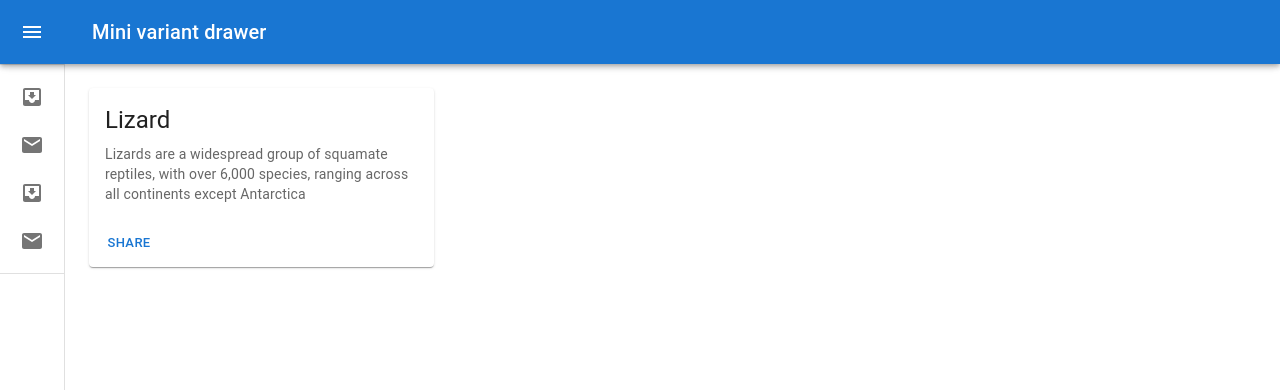
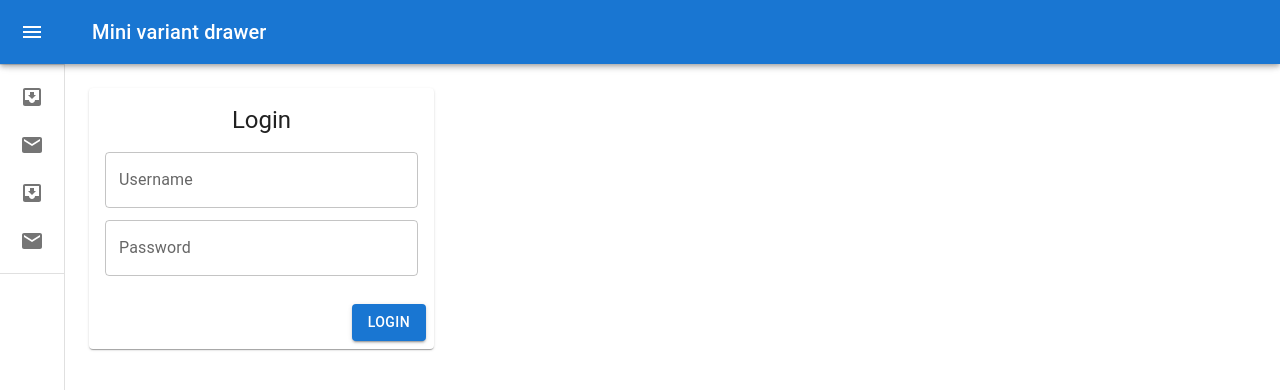
Before and after one commit to Sasanika/ReacJS_MUIBaiscs, a React (Vite) app: page /dashboard in a window 1280 px wide. Shown: the top 390 px of the page. Built offline with nearby package versions, Linux system fonts and the light colour scheme.

Commit message:
Made a login page with validation

```diff
--- /dev/null
+++ b/src/components/login/Login.jsx
@@ -0,0 +1,75 @@
+import {Button, CardActionArea, CardActions} from "@mui/material";
+import CardContent from "@mui/material/CardContent";
+import Typography from "@mui/material/Typography";
+import Box from "@mui/material/Box";
+import TextField from "@mui/material/TextField";
+import Card from "@mui/material/Card";
+import * as React from "react";
+import {useState} from "react";
+
+
+export default function Login(){
+
+    var uName = 'sasa@23';
+    var pword = 'sasa@23';
+
+    const [username, setUserName] = useState('');
+    const [password, setPassword] = useState('');
+
+    const loginAction= ()=>{
+        if (username===uName && password===pword){
+            alert("Login Success")
+        }else{
+            alert("Login fail")
+        }
+    }
+
+    return(
+        <Card sx={{ maxWidth: 345 }}>
+            <CardActionArea>
+
+                <CardContent>
+                    <Typography sx={{textAlign:'center'}} gutterBottom variant="h5" component="div">
+                        Login
+                    </Typography>
+                    <Box
+                        component="form"
+                        noValidate
+                        autoComplete="off"
+                    >
+                        <TextField
+                            onChange={(val)=>{setUserName(val.target.value)}}
+                            value={username}
+                            margin={'dense'}
+                            fullWidth={true}
+                            id="username"
+                            label="Username"
+                            variant="outlined"
+                        />
+                        <TextField
+                            onChange={(val)=>{setPassword(val.target.value)}}
+                            value={password}
+                            margin={'dense'}
+                            fullWidth={true}
+                            id="password"
+                            label="Password"
+                            variant="outlined"
+                            type={'password'}
+                        />
+
+
+                    </Box>
+                </CardContent>
+            </CardActionArea>
+            <CardActions sx={{display:'flex', justifyContent:'end'}}>
+                <Button
+                    onClick={()=>loginAction()}
+                    variant="contained">
+                    Login
+                </Button>
+
+            </CardActions>
+
+        </Card>
+    );
+}
--- a/src/pages/dashboard/Dashboard.jsx
+++ b/src/pages/dashboard/Dashboard.jsx
@@ -1,31 +1,11 @@
 import * as React from 'react';
-import Card from '@mui/material/Card';
-import CardContent from '@mui/material/CardContent';
-import CardMedia from '@mui/material/CardMedia';
-import Typography from '@mui/material/Typography';
-import { Button, CardActionArea, CardActions } from '@mui/material';
+import Login from "../../components/login/Login.jsx";
 
 export default function Dashboard() {
     return (
-        <Card sx={{ maxWidth: 345 }}>
-            <CardActionArea>
+        <div>
+        <Login/>
 
-                <CardContent>
-                    <Typography gutterBottom variant="h5" component="div">
-                        Lizard
-                    </Typography>
-                    <Typography variant="body2" color="text.secondary">
-                        Lizards are a widespread group of squamate reptiles, with over 6,000
-                        species, ranging across all continents except Antarctica
-                    </Typography>
-                </CardContent>
-            </CardActionArea>
-            <CardActions>
-                <Button size="small" color="primary">
-                    Share
-                </Button>
-            </CardActions>
-
-        </Card>
+        </div>
     );
 }
```
